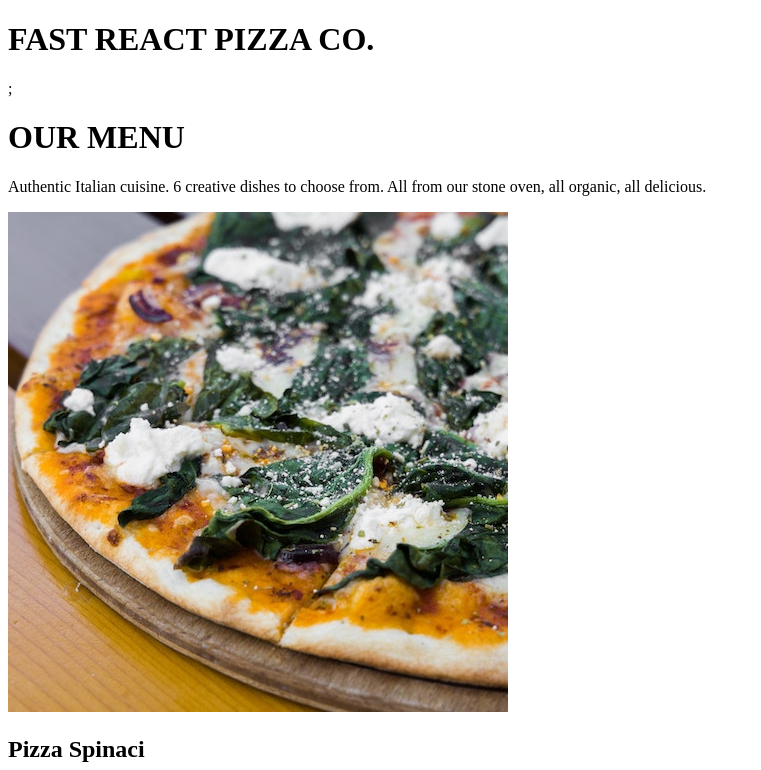
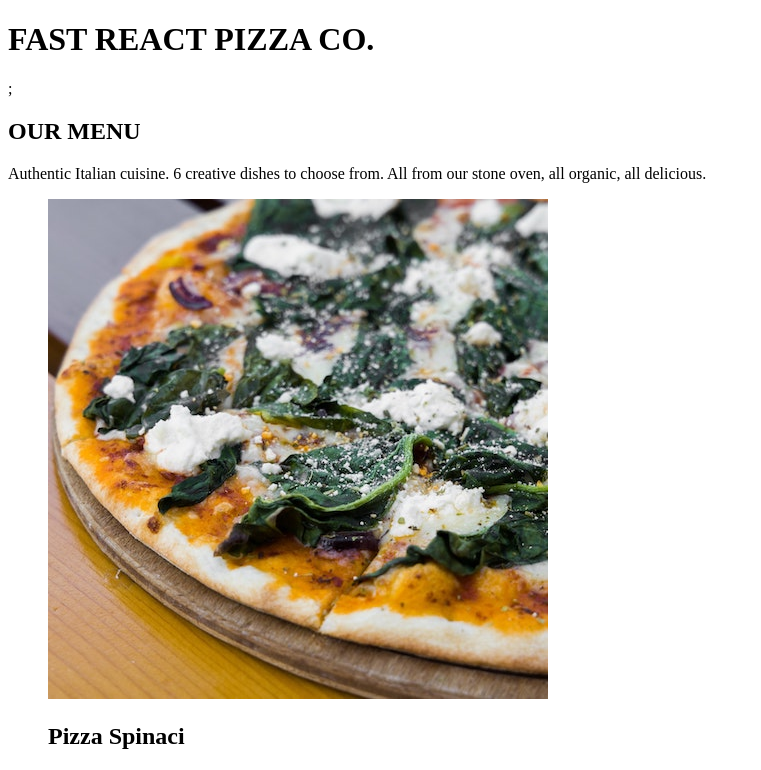
Before and after one commit to HamzA-1729/pizza-delights, a React (Vite) app: page / in a window 1280 px wide. Shown: the top 770 px of the page, without its empty margins (0-761 px from the left). Built offline with nearby package versions, Linux system fonts and the light colour scheme.

Commit message:
Pizza menu styling done

```diff
--- a/src/components/menu.jsx
+++ b/src/components/menu.jsx
@@ -1,12 +1,26 @@
+import Pizza from "./pizza";
+import pizzaData from "../../public/data";
 function Menu() {
+  const numOfPizzas = pizzaData.length;
   return (
-    <div>
-      <h1>OUR MENU</h1>
-      <p>
-        Authentic Italian cuisine. 6 creative dishes to choose from. All from
-        our stone oven, all organic, all delicious.
-      </p>
-    </div>
+    <main className="menu">
+      <h2>OUR MENU</h2>
+      {numOfPizzas > 0 ? (
+        <>
+          <p>
+            Authentic Italian cuisine. 6 creative dishes to choose from. All
+            from our stone oven, all organic, all delicious.
+          </p>
+          <ul className="pizzas">
+            {pizzaData.map((pizza) => (
+              <Pizza pizzaObj={pizza} key={pizza.name} />
+            ))}
+          </ul>
+        </>
+      ) : (
+        <p>We are still working on our Menu. Please come back Later :)</p>
+      )}
+    </main>
   );
 }
 export default Menu;
```
